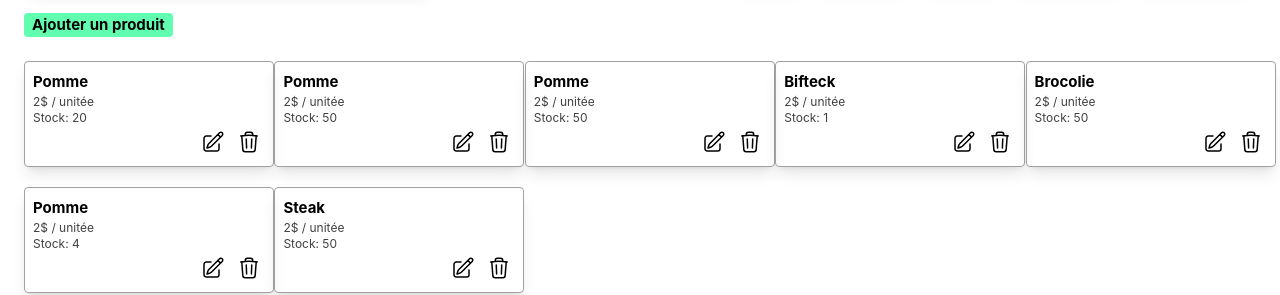
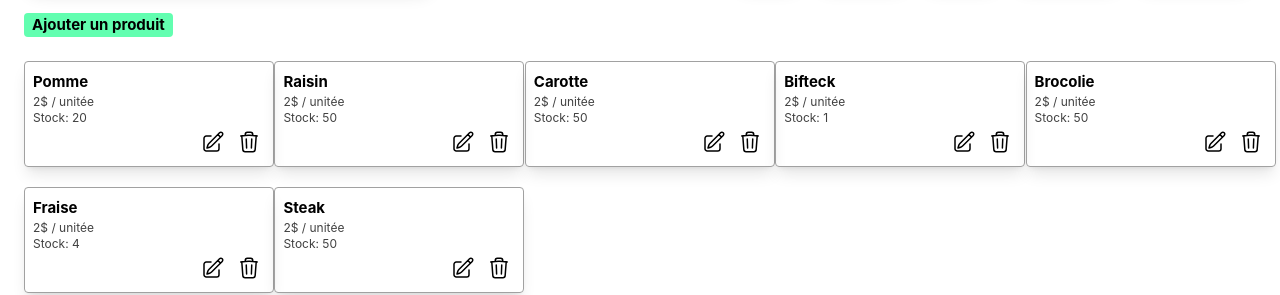
Before and after one commit to Matpageau/Vue-epicerie-TP1, a Vue app: page /gestion in a window 1280 px wide. Shown: the part 161-456 px from the top of the page. Built offline with nearby package versions, Linux system fonts and the light colour scheme; the HTML template or start-up script is replaced by a standard one.

Commit message:
push jacob

```diff
--- a/src/assets/base.css
+++ b/src/assets/base.css
@@ -26,6 +26,7 @@
 /* semantic color variables for this project */
 :root {
   --green: #62FEB0;
+  --green-hover: #52cc99;
   --buff: #EDBF85;
   --blue: #6883ba;
   --blue-hover: #5672a8;
--- a/src/components/Buttons/CreateItemBtn.vue
+++ b/src/components/Buttons/CreateItemBtn.vue
@@ -6,7 +6,7 @@ const emit = defineEmits<{
 
 <template>
   <button
-    class="bg-[var(--green)] rounded font-bold px-2 cursor-pointer"
+    class="bg-[var(--green)] rounded font-bold px-2 cursor-pointer hover:bg-[var(--green-hover)] transition-colors"
     @click="emit('create')"
   >
     Ajouter un produit
--- a/src/components/Card/ItemCard.vue
+++ b/src/components/Card/ItemCard.vue
@@ -50,7 +50,7 @@ const cartStore = useCartStore()
     <div class="self-end" v-else>
       <AmountSelector v-model="amount"/>
       <button
-        class="bg-[var(--green)] p-1 rounded-md cursor-pointer"
+        class="bg-[var(--green)] p-1 rounded-md cursor-pointer hover:bg-[var(--green-hover)] transition-colors"
         @click="cartStore.addItemToCart(card, amount)"
       >
         Ajouter au panier
--- a/src/components/Modal/ShoppingCartModal.vue
+++ b/src/components/Modal/ShoppingCartModal.vue
@@ -3,16 +3,23 @@ import CancellBtn from '../Buttons/CancellBtn.vue';
 import CartCard from '../Card/CartCard.vue';
 import { useCartStore } from '@/stores/cartStore';
 
+const cartStore = useCartStore()
 const emit = defineEmits<{
   (e: 'payment-success'): void;
   (e: 'cancel'): void
 }>();
 
 const handlePayment = () => {
+  console.log('Facture')
+  console.log('-------------------')
+  for (let i = 0; i < cartStore.items.length; i++) {
+    console.log(`Produit: ${cartStore.items[i].item.name} Prix: ${cartStore.items[i].item.price}$ Quantité: ${cartStore.items[i].amount}`);
+  }
+  console.log(`Total: ${cartStore.totalPrice}`);
+  cartStore.items = [];
   emit('payment-success');
 };
 
-const cartStore = useCartStore()
 </script>
 
 <template>
@@ -28,7 +35,7 @@ const cartStore = useCartStore()
             :quantity="cartItem.amount"
           />
         </div>
-        <div class="bg-[var(--seaBlue)] ml-5 p-5 rounded-md w-2/5">
+        <form class="bg-[var(--seaBlue)] ml-5 p-5 rounded-md w-2/5" @submit.prevent="handlePayment">
           <div class="border-b-1 border-neutral-400 pb-5">
             <label for="stock" class="block text-white mt-2">Nom</label>
             <input
@@ -36,6 +43,7 @@ const cartStore = useCartStore()
               name="nom"
               type="text"
               class="bg-neutral-300 rounded w-full p-1 focus:outline-none focus:ring-2 focus:ring-white"
+              required
             />
             <label for="stock" class="block text-white mt-2">E-mail</label>
             <input
@@ -43,6 +51,7 @@ const cartStore = useCartStore()
               name="email"
               type="email"
               class="bg-neutral-300 rounded w-full p-1 focus:outline-none focus:ring-2 focus:ring-white"
+              required
             />
             <label for="stock" class="block text-white mt-2">Numéro de téléphone</label>
             <input
@@ -50,6 +59,7 @@ const cartStore = useCartStore()
               name="tel"
               type="tel"
               class="bg-neutral-300 rounded w-full p-1 focus:outline-none focus:ring-2 focus:ring-white"
+              required
             />
             <label for="stock" class="block text-white mt-2">Adresse</label>
             <input
@@ -57,6 +67,7 @@ const cartStore = useCartStore()
               name="adrs"
               type="text"
               class="bg-neutral-300 rounded w-full p-1 focus:outline-none focus:ring-2 focus:ring-white"
+              required
             />
           </div>
           <div>
@@ -66,6 +77,7 @@ const cartStore = useCartStore()
               name="card"
               type="text"
               class="bg-neutral-300 rounded w-full p-1 focus:outline-none focus:ring-2 focus:ring-white"
+              required
             />
             <div class="flex w-full gap-x-2">
               <div class="w-1/2">
@@ -75,6 +87,7 @@ const cartStore = useCartStore()
                   name="exp"
                   type="text"
                   class="bg-neutral-300 rounded w-full p-1 focus:outline-none focus:ring-2 focus:ring-white"
+                  required
                 />
               </div>
               <div class="w-1/2">
@@ -84,14 +97,15 @@ const cartStore = useCartStore()
                   name="cvc"
                   type="text"
                   class="bg-neutral-300 rounded w-full p-1 focus:outline-none focus:ring-2 focus:ring-white"
+                  required
                 />
               </div>
             </div>
           </div>
           <div class="flex justify-center mt-5">
-            <button class="bg-[var(--green)] py-3 px-7 rounded-2xl cursor-pointer font-bold" @click="handlePayment">Payer</button>
+            <button type="submit" class="bg-[var(--green)] py-3 px-7 rounded-2xl cursor-pointer font-bold">Payer</button>
           </div>
-        </div>
+        </form>
       </div>
       <div class="flex justify-end mt-3">
         <p class="text-xl mr-10 text-white">Total: {{ cartStore.totalPrice }}$</p>
--- a/src/data/items.json
+++ b/src/data/items.json
@@ -8,17 +8,17 @@
   },
   {
     "id": 2,
-    "name": "Pomme",
+    "name": "Raisin",
     "price": 2,
     "stock": 50,
     "category": "fruit"
   },
   {
     "id": 3,
-    "name": "Pomme",
+    "name": "Carotte",
     "price": 2,
     "stock": 50,
-    "category": "fruit"
+    "category": "vegetable"
   },
   {
     "id": 4,
@@ -36,7 +36,7 @@
   },
   {
     "id": 6,
-    "name": "Pomme",
+    "name": "Fraise",
     "price": 2,
     "stock": 4,
     "category": "fruit"
```
